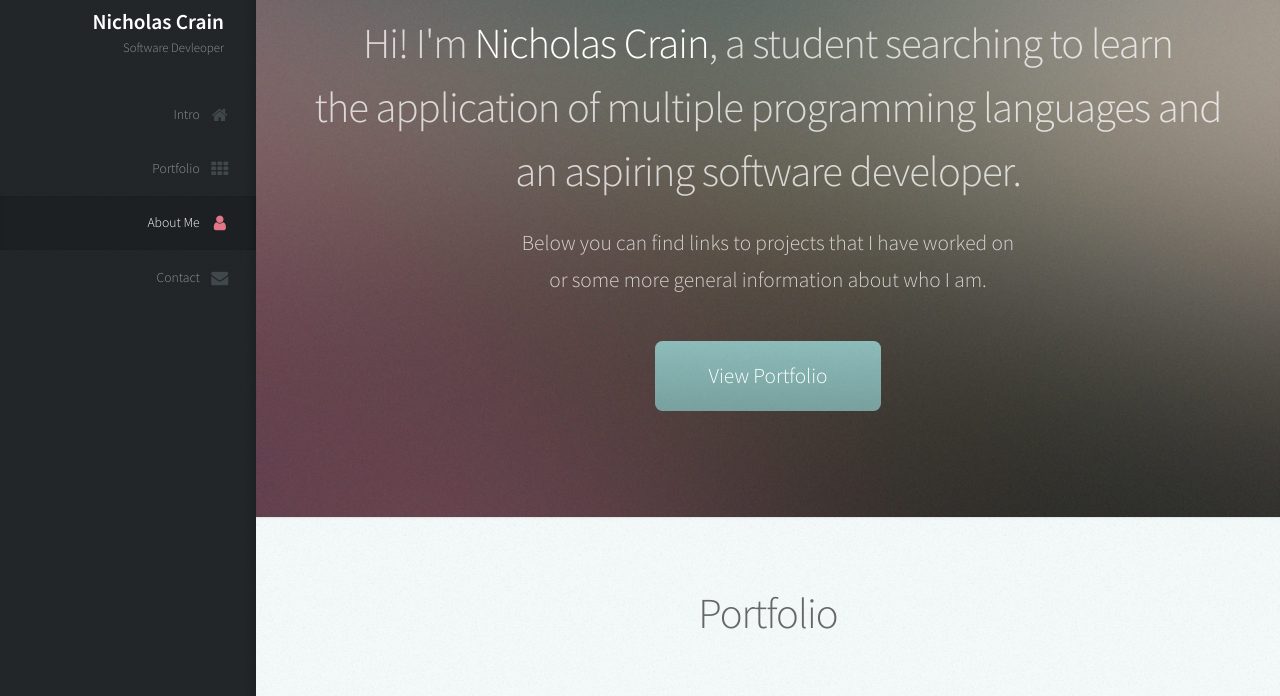
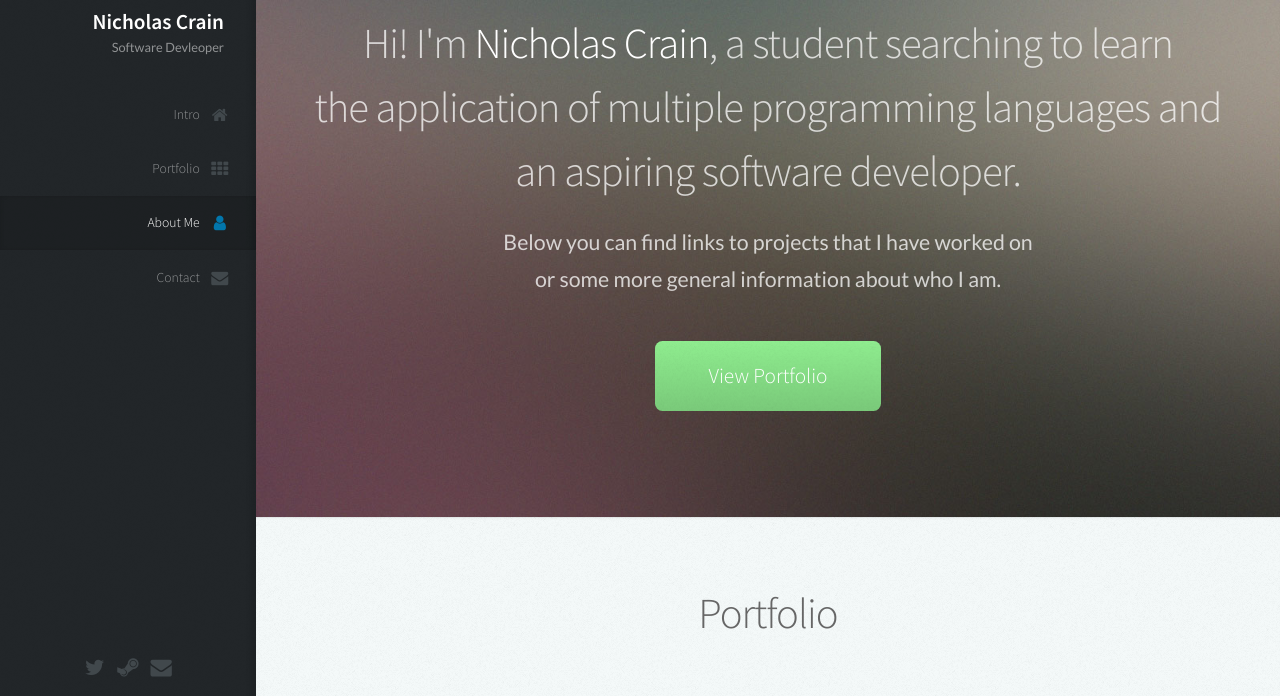
Before and after one commit to NJCrain/portfolio, a plain HTML site: page index.html in a window 1280 px wide. Shown: the part 96-792 px from the top of the page. Drawn offline with Linux system fonts and the light colour scheme.

Commit message:
changed some styling from the defaults

```diff
--- a/assets/css/base.css
+++ b/assets/css/base.css
@@ -1,5 +1,6 @@
 @import url('font-awesome.min.css');
 @import url('https://fonts.googleapis.com/css?family=Source+Sans+Pro:300,300italic,400,600');
+@import url('https://fonts.googleapis.com/css?family=Lato');
 
 /* Basic */
 
@@ -133,6 +134,10 @@ a:hover {
   border-bottom-color: rgba(255, 255, 255, 0);
 }
 
+p {
+  font-family: 'Lato', sans-serif;
+}
+
 sub {
   position: relative;
   top: 0.5em;
--- a/assets/css/modules.css
+++ b/assets/css/modules.css
@@ -235,7 +235,7 @@ button,
   color: #fff !important;
   text-decoration: none;
   padding: 0.75em 2.5em 0.75em 2.5em;
-  background-color: #8ebebc;
+  background-color: lightgreen;
   border: 0;
   cursor: pointer;
   background-image: -moz-linear-gradient(
@@ -269,7 +269,7 @@ input[type='submit']:hover,
 input[type='reset']:hover,
 button:hover,
 .button:hover {
-  background-color: #9ececc;
+  background-color: green;
 }
 
 input[type='button']:active,
@@ -458,7 +458,7 @@ button:active,
 }
 
 #nav ul li a.active span:before {
-  color: #e27689;
+  color: #0276ac;
 }
 
 /* Footer */
--- a/index.html
+++ b/index.html
@@ -45,7 +45,11 @@
 				<div class="bottom">
 
 					<!-- Social Icons -->
-
+					<ul class="icons">
+						<li><a href="https://twitter.com/nicholasjcrain" class="icon fa-twitter"><span class="label">Twitter</span></a></li>
+						<li><a href="https://steamcommunity.com/id/drrichardpepper" class="icon fa-steam"><span class="label">Steam</span></a></li>
+						<li><a href="mailto:nicholascrain@gmail.com" class="icon fa-envelope"><span class="label">Email</span></a></li>
+					</ul>
 				</div>
 
 			</div>
```
